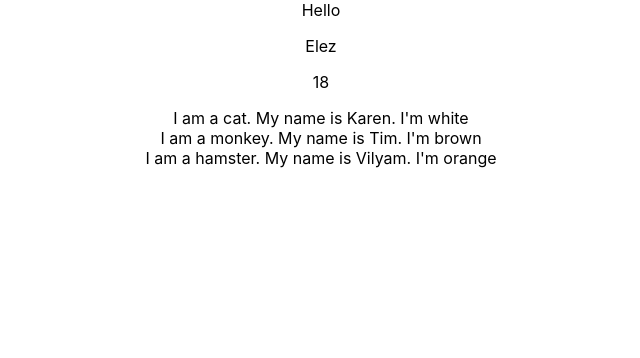
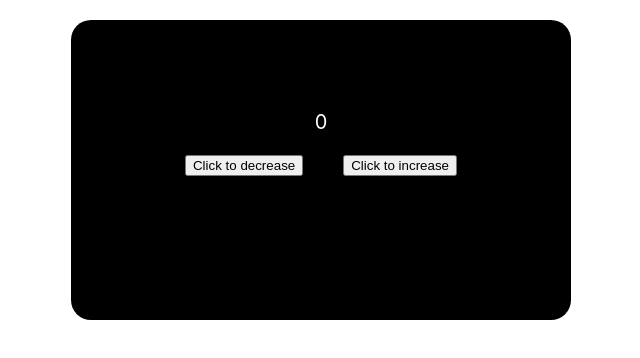
Before and after one commit to AnnaElez/ReactProject, a React (Create React App) app: page / in a window 1280 px wide. Shown: the top 358 px of the page, without its empty margins (319-959 px from the left). Built offline with nearby package versions, Linux system fonts and the light colour scheme.

Commit message:
homework lesson 5

```diff
--- a/src/App.js
+++ b/src/App.js
@@ -1,54 +1,30 @@
-import logo from './logo.svg';
 import './App.css';
-import Animals from './classes.jsx'
+// import Increase from './counter.js';
+import Decrease from './coun.js';
+// import ToDo from './Demo.js';
 
-export function Surname(props) {
-  // console.log(props)
-  return(
-    <>
-    <p>
-      {props.propsObj.lastName}
-    </p>
-    <p>
-      {props.propsObj.age}
-    </p>
-    </>
-  )
-}
 
-export function Name(props) {
-  return(
-    <>
-      <img src = {props.logo}/>
-    </>
-  )
+// function App() {
+//   return (
+//     <div>
+//       <div className="App">
+//         {/* <ToDo /> */}
+//       </div>
+//     </div>
+//   );
+// }
 
-}
 
     function App() {
-
-  const Greeting = "Hello";
-
-  let obj = {
-    lastName: "Elez",
-    age: "18"
-  }
-
       return (
         <>
         <div className="App">
-      {Greeting}
-      <Name/>
-      <Surname propsObj = {obj}/>
-    </div>
-
-    <div className="App">
-    <Animals type = 'cat' name = "Karen" color = "white" />
-    <Animals type = 'monkey' name = "Tim" color = "brown" />
-    <Animals type = 'hamster' name = "Vilyam" color = "orange" />
+          {/* <Increase /> */}
+          <Decrease />
         </div>
         </>
         );
     }
 
+
 export default App;
--- a/src/classes.jsx
+++ /dev/null
@@ -1,41 +0,0 @@
-import React, {Component} from 'react';
-
-class Animals extends Component{
-
-    constructor(props){
-        super(props)
-    }
-
-    render(){
-        const Type = this.props.type
-        const Name = this.props.name
-        const Color = this.props.color
-        return(
-            <div>I am a {Type}. My name is {Name}. I'm {Color}</div>
-
-
-        );
-    }
-
-
-}
-
-export default Animals;
-
-
-
-
-// class Animal {
-
-//     constructor(name,color){
-//         this.name = name
-//         this.color = color
-//         this.run = () => "running";
-//         this.eat  = () => "eating";
-//         this.sleep = () => "sleeping";
-//     }
-
-// }
-
-// let cat = new Animal("kitten","black");
-// let dog = new Animal("puppy","white");
--- /dev/null
+++ b/src/coun.js
@@ -0,0 +1,46 @@
+import React, { Component } from 'react';
+import c from './coun.module.css';
+
+class Decrease extends Component {
+
+    constructor() {
+        super()
+
+        this.handleClickIncrease = this.handleClickIncrease.bind(this)
+        this.handleClickDec = this.handleClickDec.bind(this)
+    }
+
+    state = {
+        count: 0,
+    }
+
+    handleClickIncrease() {
+        this.setState({
+            count: this.state.count +1
+        })
+    }
+    handleClickDec() {
+
+        this.setState({
+            count: this.state.count - 1
+        })
+
+    }
+
+
+    render() {
+
+        return (
+            <div className={c.back}>
+                <div className={c.info}>
+                    <p className={c.infos}>{this.state.count}</p>
+                    <button onClick={this.handleClickDec}>Click to decrease </button>
+                    <button onClick={this.handleClickIncrease}>Click to increase </button>
+                </div>
+            </div>
+
+        )
+    }
+}
+
+export default Decrease;
--- /dev/null
+++ b/src/coun.module.css
@@ -0,0 +1,23 @@
+.back{
+  width: 500px;
+  height: 300px;
+  background-color: black;
+  border-radius: 20px;
+  margin-left: auto;
+  margin-right: auto
+}
+
+.info{
+  position: relative;
+  top: 90px;
+}
+
+.infos{
+ color: white;
+ font-size: 20px;
+}
+
+button{
+  margin-left: 20px ;
+  margin-right: 20px ;
+}
```
Also changed, not shown: src/Demo.js (+43 -0 lines). Lines whose indentation alone changed are shown as unchanged.
